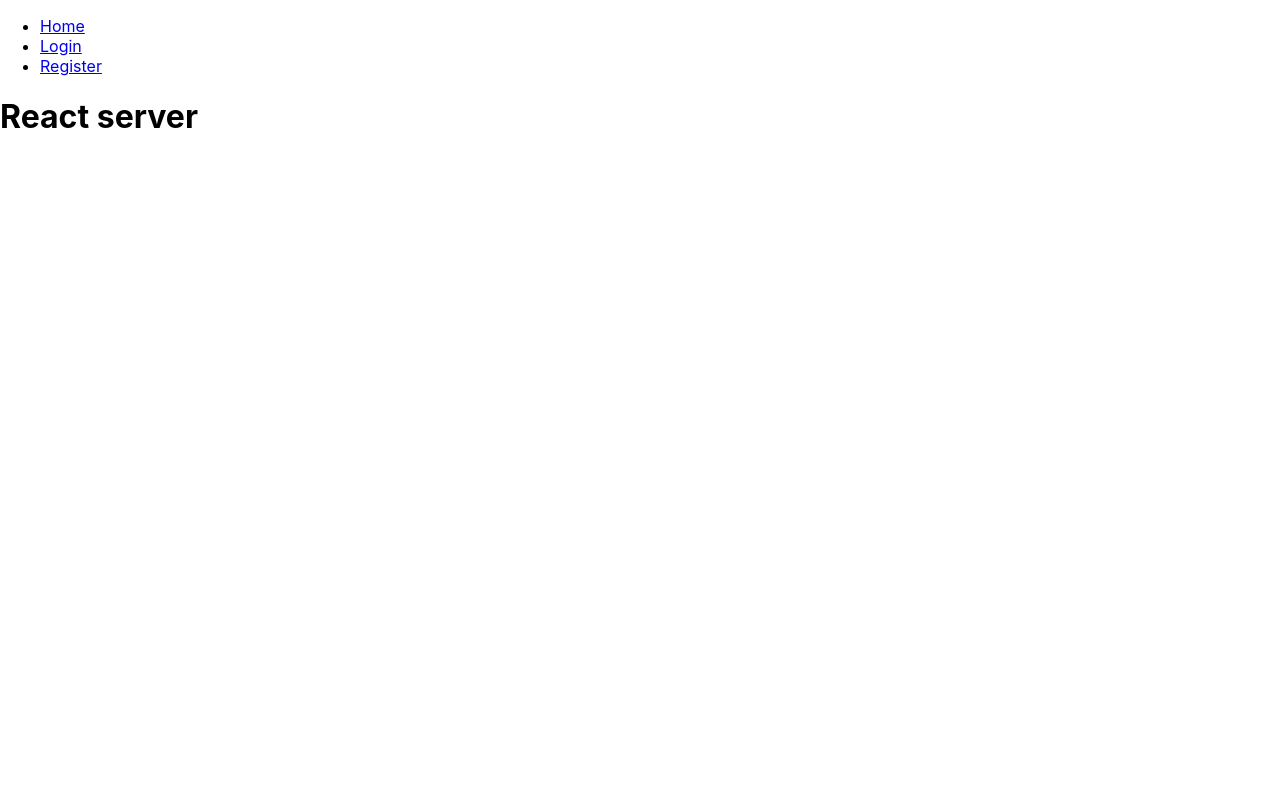
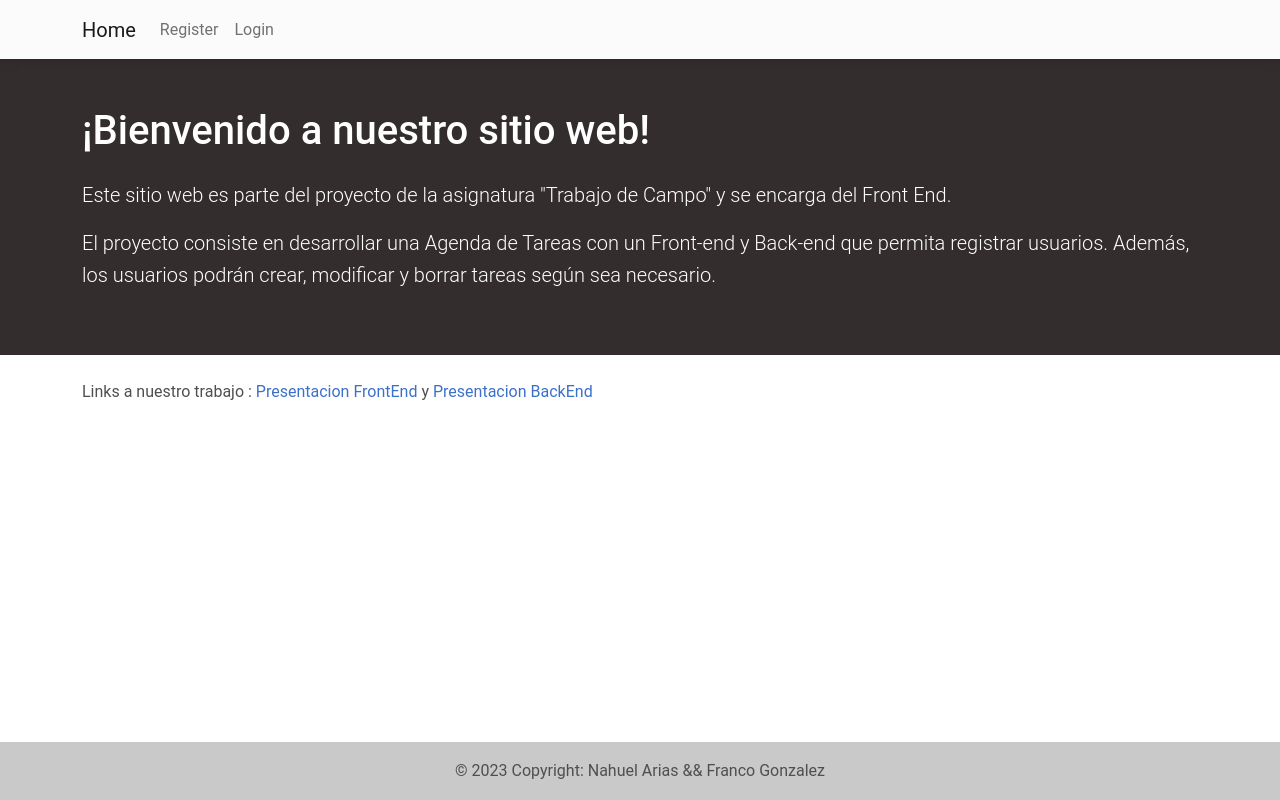
Before and after one commit to gonzafranco/Presentacion-FrontEnd, a React (Create React App) app: page / in a window 1280 px wide. Built offline with nearby package versions, Linux system fonts and the light colour scheme.

Commit message:
feat: :sparkles: Add react-bootstrap

```diff
--- a/package.json
+++ b/package.json
@@ -3,11 +3,15 @@
   "version": "0.0.2",
   "private": true,
   "dependencies": {
+    "@fortawesome/fontawesome-free": "^6.4.0",
     "@testing-library/jest-dom": "^5.16.5",
     "@testing-library/react": "^13.4.0",
     "@testing-library/user-event": "^13.5.0",
     "axios": "^1.3.4",
+    "bootstrap": "^5.2.3",
+    "mdb-react-ui-kit": "^6.0.0",
     "react": "^18.2.0",
+    "react-bootstrap": "^2.7.2",
     "react-dom": "^18.2.0",
     "react-router-dom": "^6.9.0",
     "react-scripts": "5.0.1",
--- a/src/App.js
+++ b/src/App.js
@@ -1,35 +1,33 @@
 import React from 'react';
 import { BrowserRouter as Router, Route, Routes, Link } from 'react-router-dom';
+import { Container, Navbar, Nav } from 'react-bootstrap';
+import RegisterForm from './pages/RegisterForm';
 import LoginForm from './pages/LoginForm';
-import RegisterForm from './pages/RegisterForm';
+import Home from './pages/HomePage';
+import Foot from './pages/Footer';
 
 function App() {
   return (
     <Router>
+      <Navbar bg="light" expand="lg">
+        <Container>
+          <Navbar.Brand as={Link} to="/">Home</Navbar.Brand>
+          <Navbar.Toggle aria-controls="basic-navbar-nav" />
+          <Navbar.Collapse id="basic-navbar-nav">
+            <Nav className="me-auto">
+              <Nav.Link as={Link} to="/register">Register</Nav.Link>
+              <Nav.Link as={Link} to="/login">Login</Nav.Link>
+            </Nav>
+          </Navbar.Collapse>
+        </Container>
+      </Navbar>
+        <Routes>
+        <Route path='/register' element={<RegisterForm/>} />
+        <Route path='/login' element={<LoginForm/>} />
+        <Route path='/' element={<Home/>} />
+      </Routes>
       <div>
-        <nav>
-          <ul>
-          <li>
-              <Link to="/">Home</Link>
-            </li>
-            <li>
-              <Link to="/login">Login</Link>
-            </li>
-            <li>
-              <Link to="/register">Register</Link>
-            </li>
-          </ul>
-        </nav>
-
-        <Routes>
-          <Route exact path='/register' element={<RegisterForm/>} />
-          <Route exact path='/login' element={<LoginForm/>} />
-
-          <Route exact path='/' element={   <header>
-            <h1>React server</h1>
-        </header>} />
-
-        </Routes>
+        <Foot/>
       </div>
     </Router>
   );
--- a/src/index.js
+++ b/src/index.js
@@ -2,9 +2,10 @@ import React from 'react';
 import ReactDOM from 'react-dom/client';
 import './index.css';
 import App from './App';
-//import LoginForm from './pages/LoginForm';
-//import RegisterForm from './pages/RegisterForm';
+import 'mdb-react-ui-kit/dist/css/mdb.min.css';
+import "@fortawesome/fontawesome-free/css/all.min.css";
 import reportWebVitals from './reportWebVitals';
+
 
 const root = ReactDOM.createRoot(document.getElementById('root'));
 root.render(
--- /dev/null
+++ b/src/pages/Footer.js
@@ -0,0 +1,15 @@
+import React from 'react';
+import { MDBFooter } from 'mdb-react-ui-kit';
+
+  const Footer = () => {
+  return (
+    <MDBFooter bgColor='light' className='text-center text-lg-left fixed-bottom'>
+      <div className='text-center p-3' style={{ backgroundColor: 'rgba(0, 0, 0, 0.2)' }}>
+        &copy; {new Date().getFullYear()} Copyright: Nahuel Arias && Franco Gonzalez
+
+      </div>
+    </MDBFooter>
+  );
+}
+
+export default Footer;
--- /dev/null
+++ b/src/pages/HomePage.js
@@ -0,0 +1,34 @@
+import React from "react";
+import { Container } from "react-bootstrap";
+
+const HomePage = () => {
+  return (
+    <div>
+      <header className="bg-dark text-white py-5">
+      <Container>
+            <h1 className="mb-4">¡Bienvenido a nuestro sitio web!</h1>
+            <p className="lead">
+                Este sitio web es parte del proyecto de la asignatura "Trabajo de Campo" y se encarga del Front End.
+            </p>
+            <p className="lead">
+                El proyecto consiste en desarrollar una Agenda de Tareas con un Front-end y Back-end que permita registrar usuarios. Además, los usuarios podrán crear, modificar y borrar tareas según sea necesario.
+            </p>
+      </Container>
+      </header>
+
+      <Container className="py-4">
+      <p >
+          Links a nuestro trabajo :
+          {' '}
+          <a href="https://github.com/gonzafranco/Presentacion-FrontEnd">Presentacion FrontEnd</a>
+          {' '}
+          y
+          {' '}
+          <a href="https://github.com/gonzafranco/Presentacion-BackEnd">Presentacion BackEnd</a>
+      </p>
+      </Container>
+    </div>
+  );
+};
+
+export default HomePage;
--- a/src/pages/LoginForm.js
+++ b/src/pages/LoginForm.js
@@ -1,42 +1,15 @@
+import React, { useState } from 'react';
 import Axios from "axios";
-import React, { useState } from 'react';
-
-// function LoginForm() {
-//   const [usernameReg, setUsername] = useState('');
-//   const [passwordReg, setPassword] = useState('');
 
 
-//     const login =  () => {
-//       Axios.post('http://localhost:3000/auth/login',
-//       {
-//           usuario: usernameReg,
-//           clave: passwordReg
-//       }).then((response ) =>{
-//           console.log(response);
-//       } );
-//   };
-
-
-//     return (
-//       <div>
-//         <h2>Login</h2>
-//         <form>
-//           <label>
-//             Usuario:
-//             <input type="text" value={usernameReg} onChange={(e) => setUsername(e.target.value)} />
-//           </label>
-//           <br />
-//           <label>
-//             Contraseña:
-//             <input type="password" value={passwordReg} onChange={(e) => setPassword(e.target.value)} />
-//           </label>
-//           <br />
-//           <button type="submit" onClick={login()}>Login</button>
-//         </form>
-//       </div>
-//     );
-//   }
-
+import {
+  MDBContainer,
+  MDBCol,
+  MDBRow,
+  MDBBtn,
+  MDBInput,
+}
+from 'mdb-react-ui-kit';
 
 const LoginForm = () => {
   const [usuario, setUsuario] = useState("");
@@ -63,18 +36,27 @@ const LoginForm = () => {
   };
 
   return (
+
+    <MDBContainer fluid className="p-3 my-5">
+
+        <MDBRow>
+
+        <MDBCol col='5' md='3'>
+          <img src="https://mdbcdn.b-cdn.net/img/Photos/new-templates/bootstrap-login-form/draw2.svg" class="img-fluid" alt="Log In" />
+        </MDBCol>
+
+        <MDBCol col='2' md='3'>
+
     <form onSubmit={handleSubmit}>
-      <div>
-        <label>Usuario:</label>
-        <input type="text" value={usuario} onChange={(e) => setUsuario(e.target.value)} />
-      </div>
-      <div>
-        <label>Clave:</label>
-        <input type="password" value={clave} onChange={(e) => setClave(e.target.value)} />
-      </div>
-      <button type="submit">Login</button>
+    <MDBInput wrapperClass='mb-4' label='Usuario' id='formControlLg' type='text' size="md" value={usuario} onChange={(e) => setUsuario(e.target.value)} />
+    <MDBInput wrapperClass='mb-4' label='contraseña' id='formControlLg' type='password' size="md" value={clave} onChange={(e) => setClave(e.target.value)} />
+
+    <MDBBtn className="mb-4 w-100" size="md" type="submit" >Log In</MDBBtn>
       {error && <div style={{ color: "red" }}>{error}</div>}
     </form>
+    </MDBCol>
+    </MDBRow>
+    </MDBContainer>
   );
 };
 
--- a/src/pages/RegisterForm.js
+++ b/src/pages/RegisterForm.js
@@ -1,5 +1,14 @@
 import React, { useState } from "react";
 import axios from "axios";
+
+import {
+  MDBContainer,
+  MDBCol,
+  MDBRow,
+  MDBBtn,
+  MDBInput,
+}
+from 'mdb-react-ui-kit';
 
   const RegisterForm = () => {
     const [usuario, setUsuario] = useState("");
@@ -28,22 +37,28 @@ import axios from "axios";
     };
 
     return (
+        <MDBContainer fluid className="p-3 my-5">
+
+        <MDBRow>
+
+        <MDBCol col='5' md='3'>
+          <img src="https://mdbcdn.b-cdn.net/img/Photos/new-templates/bootstrap-login-form/draw2.svg" class="img-fluid" alt="Registro" />
+        </MDBCol>
+
+        <MDBCol col='2' md='3'>
       <form onSubmit={handleSubmit}>
-        <div>
-          <label>Usuario:</label>
-          <input type="text" value={usuario} onChange={(e) => setUsuario(e.target.value)} />
-        </div>
-        <div>
-          <label>Email:</label>
-          <input type="email" value={email} onChange={(e) => setEmail(e.target.value)} />
-        </div>
-        <div>
-          <label>Clave:</label>
-          <input type="password" value={clave} onChange={(e) => setClave(e.target.value)} />
-        </div>
-        <button type="submit">Registrarse</button>
-        {error && <div style={{ color: "red" }}>{error}</div>}
+
+        <MDBInput wrapperClass='mb-4' label='Usuario' id='formControlLg' type='text' size="md" value={usuario} onChange={(e) => setUsuario(e.target.value)} />
+        <MDBInput wrapperClass='mb-4' label='Email' id='formControlLg' type='email' size="md" value={email} onChange={(e) => setEmail(e.target.value)}/>
+        <MDBInput wrapperClass='mb-4' label='contraseña' id='formControlLg' type='password' size="md" value={clave} onChange={(e) => setClave(e.target.value)} />
+
+        <MDBBtn className="mb-4 w-100" size="md" type="submit" >Registrarse</MDBBtn>
+        {error && <div style={{ color: "red" }}>{error}
+        </div>}
       </form>
+      </MDBCol>
+      </MDBRow>
+      </MDBContainer>
     );
   };
 
```
Also changed, not shown: 1 other file (tests, documents, lock files or other folders).
